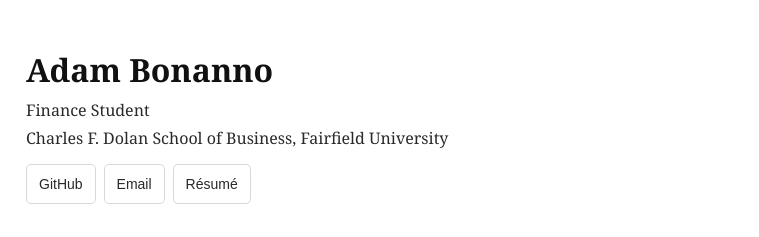
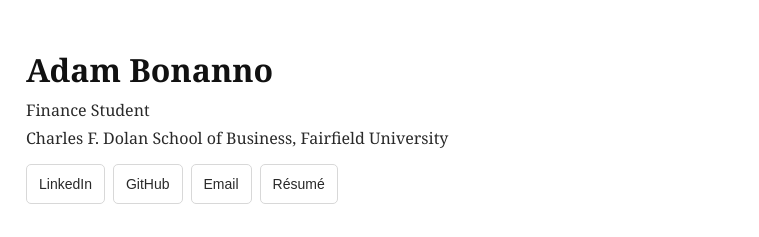
Before and after one commit to adambonanno-hash/adambonanno-hash.github.io, a plain HTML site: page index.html in a window 1280 px wide. Shown: the top 237 px of the page, 348-1107 px from the left. Drawn offline with Linux system fonts and the light colour scheme.

Commit message:
Add LinkedIn profile button

```diff
--- a/index.html
+++ b/index.html
@@ -26,6 +26,7 @@
         <p>Charles F. Dolan School of Business, Fairfield University</p>
 
         <div class="buttons">
+<a class="button" href="https://www.linkedin.com/in/adam-bonanno-4aa864377/" target="_blank" rel="noopener noreferrer">LinkedIn<span class="sr-only"> (opens in a new tab)</span></a>
 <a class="button" href="https://github.com/adambonanno-hash" target="_blank" rel="noopener noreferrer">GitHub<span class="sr-only"> (opens in a new tab)</span></a>
           <a class="button"
              href="mailto:Adam.bonanno@fairfield.student.edu">Email</a>
```
